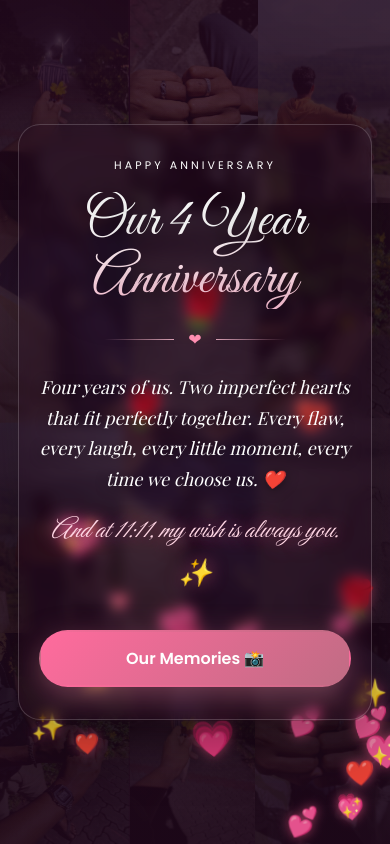
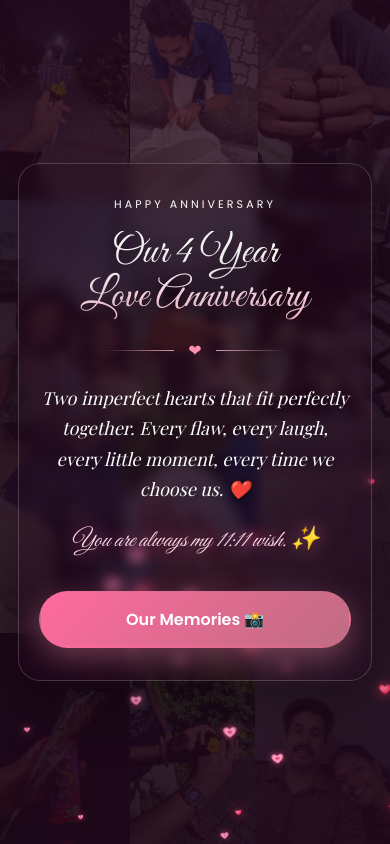
Before and after one commit to Bindhu2001/memories, a plain HTML site: page index.html in a window 390 px wide. Drawn offline with nearby package versions, Linux system fonts and the light colour scheme; a web font is replaced by a local one.

Commit message:
Anniversary landing with 12-photo collage, small flying hearts, blurred photo bg on memories page, mobile fixes
Co-Authored-By: Claude Sonnet 5.5 <noreply@anthropic.com>

```diff
--- a/css/style.css
+++ b/css/style.css
@@ -223,10 +223,33 @@ body.landing { background: #2a0f24; overflow-x: hidden; }
 .divider::before, .divider::after { content: ''; height: 1px; width: 70px; background: linear-gradient(90deg, transparent, rgba(255, 190, 210, .8)); }
 .divider::after { transform: scaleX(-1); }
 
-.verse .wish { display: inline-block; margin-top: 14px; font-family: 'Great Vibes', cursive; font-weight: 400; font-size: 1.5em; color: #ffd6e4; text-shadow: 0 0 18px rgba(255, 120, 170, .7), 0 2px 12px rgba(0, 0, 0, .5); }
+.verse .wish { display: block; margin-top: 16px; font-family: 'Great Vibes', cursive; font-weight: 400; font-size: 1.5em; color: #ffd6e4; text-shadow: 0 0 18px rgba(255, 120, 170, .7), 0 2px 12px rgba(0, 0, 0, .5); }
+
+/* ---------- Memories page: soft photo background ---------- */
+.bg-photo {
+  position: fixed; inset: -30px; z-index: 0;
+  background: #e9cfd8 url('../images/bg.jpg') center / cover no-repeat;
+  filter: blur(14px) saturate(1.1);
+}
+.shade.soft { background: linear-gradient(180deg, rgba(255, 240, 246, .55), rgba(255, 232, 242, .5) 50%, rgba(255, 240, 246, .6)); }
+.page .month, .page .status, .page .page-head p, .page .album-nav a, .page .topbar a { text-shadow: 0 0 8px #fff, 0 0 14px #fff, 0 0 3px #fff; }
+.page .toolbar .btn-ghost { background: rgba(255, 255, 255, .75); }
+.page > .topbar, .page > section { position: relative; z-index: 3; }
+.page .hearts { z-index: 2; }
+.page .page-head h1 { text-shadow: 0 0 10px #fff, 0 0 22px #fff, 0 0 40px rgba(255, 255, 255, .9); }
+.page .album-card, .page .media-item { box-shadow: 0 10px 30px rgba(120, 50, 80, .22); }
+
+.nb { white-space: nowrap; }
+@media (max-width: 400px) {
+  .landing .hero h1 { font-size: 42px; }
+  .verse .wish { font-size: 1.3em; }
+  .landing .hero-inner { padding: 28px 16px; }
+}
 
 /* flying hearts */
-.heart { bottom: -60px; animation-name: flyHeart; animation-timing-function: ease-in; animation-fill-mode: forwards; filter: drop-shadow(0 0 8px rgba(255, 90, 140, .6)); }
+.heart { bottom: -30px; animation-name: flyHeart; animation-timing-function: ease-in; animation-fill-mode: forwards; filter: drop-shadow(0 0 5px rgba(255, 90, 140, .7)); }
+.heart svg { width: 100%; height: 100%; display: block; }
+.heart.glow { filter: drop-shadow(0 0 7px rgba(255, 50, 100, .9)); }
 @keyframes flyHeart {
   0%   { transform: translate(0, 0) scale(.6) rotate(-10deg); opacity: 0; }
   10%  { opacity: .95; }
--- a/index.html
+++ b/index.html
@@ -4,24 +4,24 @@
   <meta charset="UTF-8">
   <meta name="viewport" content="width=device-width, initial-scale=1.0, viewport-fit=cover">
   <meta name="theme-color" content="#2a0f24">
-  <title>Our 4 Year Anniversary 💕</title>
+  <title>Our 4 Year Love Anniversary 💕</title>
   <link rel="stylesheet" href="css/style.css">
 </head>
 <body class="landing">
   <!-- Photo collage background -->
   <div class="collage" aria-hidden="true">
     <div class="tile" style="background-image:url('images/collage/1.jpg')"></div>
+    <div class="tile" style="background-image:url('images/collage/7.jpg')"></div>
     <div class="tile" style="background-image:url('images/collage/2.jpg')"></div>
+    <div class="tile" style="background-image:url('images/collage/8.jpg')"></div>
     <div class="tile" style="background-image:url('images/collage/3.jpg')"></div>
+    <div class="tile" style="background-image:url('images/collage/9.jpg')"></div>
     <div class="tile" style="background-image:url('images/collage/4.jpg')"></div>
+    <div class="tile" style="background-image:url('images/collage/10.jpg')"></div>
     <div class="tile" style="background-image:url('images/collage/5.jpg')"></div>
+    <div class="tile" style="background-image:url('images/collage/11.jpg')"></div>
     <div class="tile" style="background-image:url('images/collage/6.jpg')"></div>
-    <div class="tile" style="background-image:url('images/collage/3.jpg')"></div>
-    <div class="tile" style="background-image:url('images/collage/4.jpg')"></div>
-    <div class="tile" style="background-image:url('images/collage/5.jpg')"></div>
-    <div class="tile" style="background-image:url('images/collage/6.jpg')"></div>
-    <div class="tile" style="background-image:url('images/collage/1.jpg')"></div>
-    <div class="tile" style="background-image:url('images/collage/2.jpg')"></div>
+    <div class="tile" style="background-image:url('images/collage/12.jpg')"></div>
   </div>
   <div class="shade"></div>
   <div class="hearts" id="hearts" aria-hidden="true"></div>
@@ -29,14 +29,13 @@
   <section class="hero">
     <div class="hero-inner">
       <p class="eyebrow">Happy Anniversary</p>
-      <h1>Our 4 Year<br>Anniversary</h1>
+      <h1>Our 4 Year<br>Love Anniversary</h1>
       <div class="divider"><span>❤</span></div>
       <p class="verse">
-        Four years of us.<br>
         Two imperfect hearts that fit perfectly together.<br>
         Every flaw, every laugh, every little moment,<br>
-        every time we choose us. ❤️<br>
-        <strong class="wish">And at 11:11, my wish is always you. ✨</strong>
+        every time we <span class="nb">choose us. ❤️</span><br>
+        <strong class="wish">You are always my <span class="nb">11:11 wish. ✨</span></strong>
       </p>
       <div class="hero-actions">
         <a class="btn btn-primary" href="memories.html">Our Memories 📸</a>
--- a/js/hearts.js
+++ b/js/hearts.js
@@ -1,20 +1,29 @@
 (function () {
   const box = document.getElementById('hearts');
   if (!box) return;
-  const glyphs = ['❤️', '💕', '💖', '💗', '🌹', '✨'];
+
+  const P = 'M12 21s-7.5-4.6-9.6-9.2C.9 8.4 2.6 4.5 6.3 4.5c2.2 0 3.9 1.3 5.7 3.4 1.8-2.1 3.5-3.4 5.7-3.4 3.7 0 5.4 3.9 3.9 7.3C19.5 16.4 12 21 12 21z';
+
+  // Style 1: glowing red heart
+  const glow = `<svg viewBox="0 0 24 24"><defs><radialGradient id="g1" cx="40%" cy="35%" r="75%"><stop offset="0" stop-color="#ff8aa5"/><stop offset=".6" stop-color="#ff3d6e"/><stop offset="1" stop-color="#d8174f"/></radialGradient></defs><path d="${P}" fill="url(#g1)"/></svg>`;
+
+  // Style 2: layered pink heart (outer pink, inner lighter, centre red)
+  const layered = `<svg viewBox="0 0 24 24"><path d="${P}" fill="#ff7eb6"/><path d="${P}" fill="#ffc2dc" transform="translate(12 12.4) scale(.72) translate(-12 -12.4)"/><path d="${P}" fill="#ff4d79" transform="translate(12 12.8) scale(.42) translate(-12 -12.8)"/></svg>`;
 
   function spawn() {
     const h = document.createElement('div');
-    h.className = 'heart';
-    h.textContent = glyphs[Math.floor(Math.random() * glyphs.length)];
-    const dur = 7 + Math.random() * 7;               // 7-14s rise
+    const isGlow = Math.random() > .5;
+    h.className = 'heart ' + (isGlow ? 'glow' : 'layered');
+    h.innerHTML = isGlow ? glow : layered;
+    const size = 9 + Math.random() * 13;               // small: 9-22px
+    const dur = 8 + Math.random() * 8;                 // 8-16s rise
     h.style.left = Math.random() * 100 + '%';
-    h.style.fontSize = (16 + Math.random() * 34) + 'px';
-    h.style.setProperty('--sway', (Math.random() * 120 - 60).toFixed(0) + 'px');
+    h.style.width = h.style.height = size + 'px';
+    h.style.setProperty('--sway', (Math.random() * 80 - 40).toFixed(0) + 'px');
     h.style.animationDuration = dur + 's';
     box.appendChild(h);
     setTimeout(() => h.remove(), dur * 1000);
   }
-  for (let i = 0; i < 14; i++) setTimeout(spawn, i * 250);
-  setInterval(spawn, 450);
+  for (let i = 0; i < 12; i++) setTimeout(spawn, i * 300);
+  setInterval(spawn, 500);
 })();
--- a/memories.html
+++ b/memories.html
@@ -8,6 +8,11 @@
   <link rel="stylesheet" href="css/style.css">
 </head>
 <body class="page">
+  <!-- Single blurred photo background (images/bg.jpg) -->
+  <div class="bg-photo" aria-hidden="true"></div>
+  <div class="shade soft"></div>
+  <div class="hearts" id="hearts" aria-hidden="true"></div>
+
   <div class="topbar">
     <a href="index.html">← Home</a>
   </div>
@@ -84,6 +89,7 @@
     <button class="close" id="closeViewer" aria-label="Close">✕</button>
   </div>
 
+  <script src="js/hearts.js"></script>
   <script src="js/config.js"></script>
   <script src="js/memories.js"></script>
 </body>
```
Also changed, not shown: images/bg.jpg (added), images/collage/10.jpg (added), images/collage/11.jpg (added), images/collage/12.jpg (added), images/collage/7.jpg (added), images/collage/8.jpg (added), images/collage/9.jpg (added).
